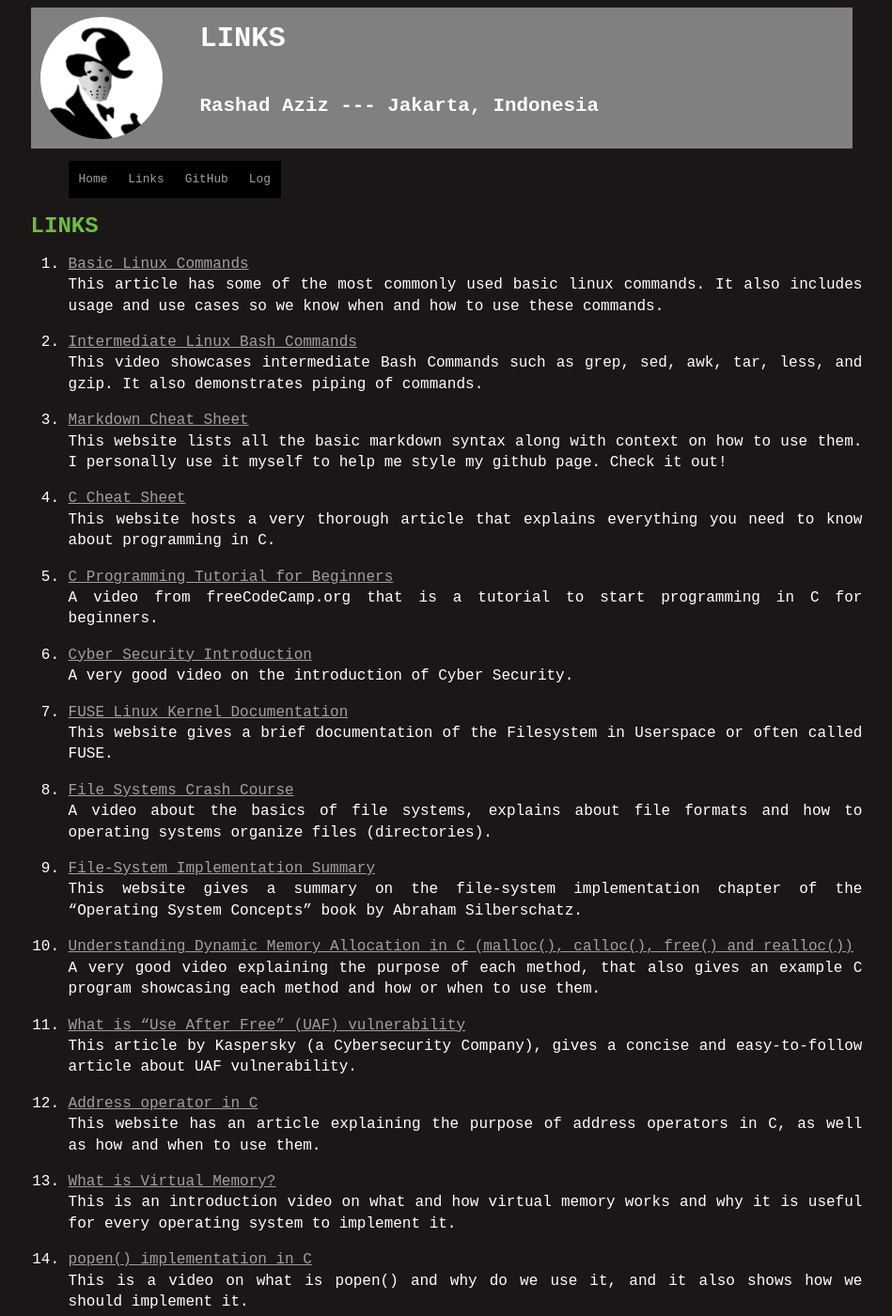
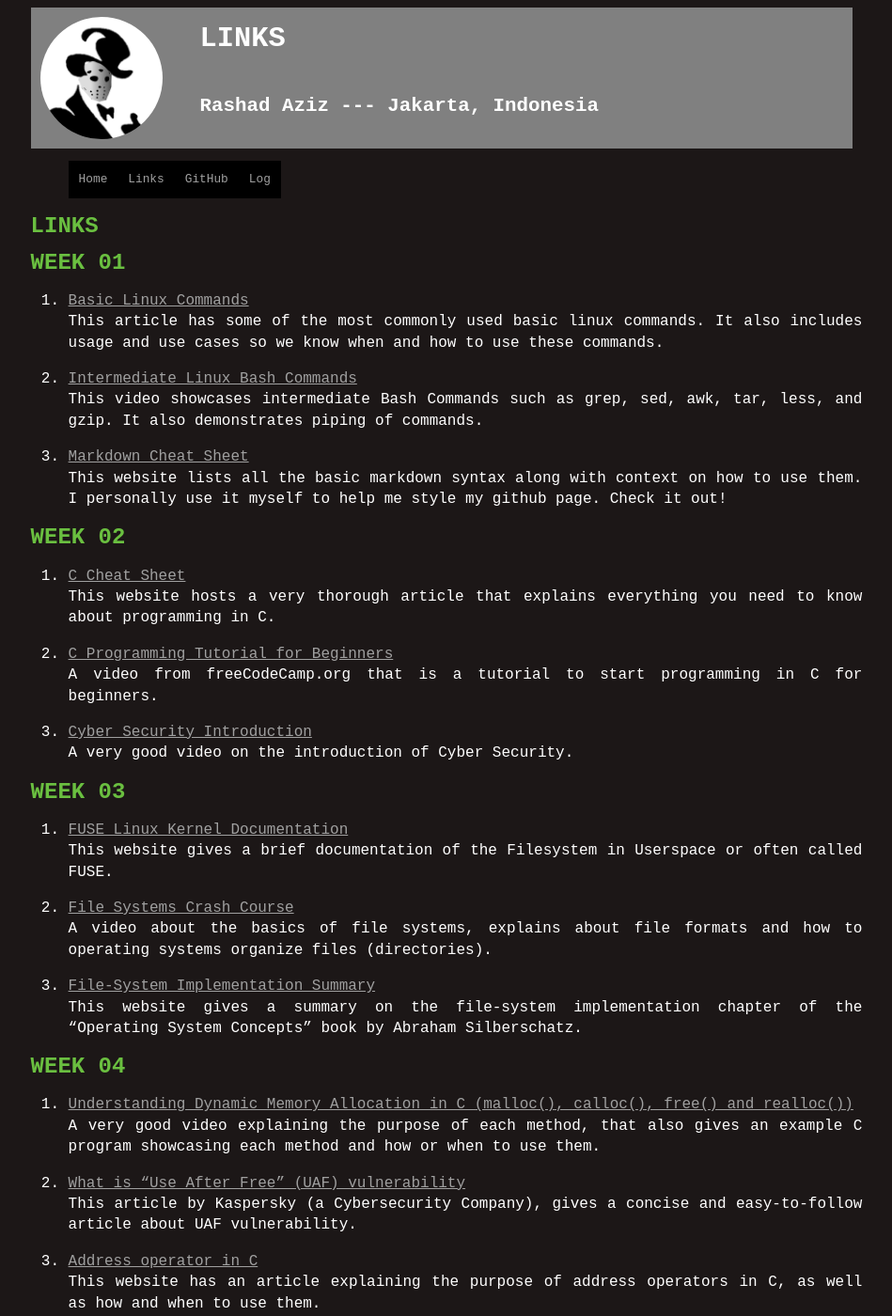
Before and after one commit to rashadaziz/os212, a Jekyll site: the page built from links.md, in a window 1280 px wide and 1400 px high. Shown: the whole window at 94% size, without its empty margins (165-1114 px from the left). Built offline with Jekyll 4.4.1, drawn with Linux system fonts in a browser that asks for light colours; our own code applies the rules of GitHub Pages for plain Markdown files; some of the changed text lies outside the part shown.

Commit message:
updated links.md

```diff
--- a/links.md
+++ b/links.md
@@ -4,6 +4,7 @@ permalink: /LINKS/
 
 # LINKS
 
+## WEEK 01
 1. [Basic Linux Commands](https://www.hostinger.com/tutorials/linux-commands)<br>
 This article has some of the most commonly used basic linux commands.
 It also includes usage and use cases so we know when and how to use these commands.
@@ -16,6 +17,7 @@ It also demonstrates piping of commands.
 This website lists all the basic markdown syntax along with context on how to use them.
 I personally use it myself to help me style my github page. Check it out!
 
+## WEEK 02
 4. [C Cheat Sheet](https://developerinsider.co/c-programming-language-cheat-sheet/)<br>
 This website hosts a very thorough article that explains everything you need to know about programming in C.
 
@@ -25,6 +27,7 @@ A video from freeCodeCamp.org that is a tutorial to start programming in C for b
 6. [Cyber Security Introduction](https://www.youtube.com/watch?v=aIq44rZntmg)<br>
 A very good video on the introduction of Cyber Security.
 
+## WEEK 03
 7. [FUSE Linux Kernel Documentation](https://www.kernel.org/doc/html/latest/filesystems/fuse.html)<br>
 This website gives a brief documentation of the Filesystem in Userspace or often called FUSE.
 
@@ -34,6 +37,7 @@ A video about the basics of file systems, explains about file formats and how to
 9. [File-System Implementation Summary](https://www.cs.uic.edu/~jbell/CourseNotes/OperatingSystems/12_FileSystemImplementation.html)<br>
 This website gives a summary on the file-system implementation chapter of the "Operating System Concepts" book by Abraham Silberschatz.
 
+## WEEK 04
 10. [Understanding Dynamic Memory Allocation in C (malloc(), calloc(), free() and realloc())](https://www.youtube.com/watch?v=xDVC3wKjS64)<br>
 A very good video explaining the purpose of each method, that also gives an example C program showcasing each method and how or when to use them.
 
@@ -43,18 +47,21 @@ This article by Kaspersky (a Cybersecurity Company), gives a concise and easy-to
 12. [Address operator in C](https://www.educba.com/address-operator-in-c/)<br>
 This website has an article explaining the purpose of address operators in C, as well as how and when to use them.
 
+## WEEK 05
 13. [What is Virtual Memory?](https://www.youtube.com/watch?v=qlH4-oHnBb8)<br>
 This is an introduction video on what and how virtual memory works and why it is useful for every operating system to implement it.
 
 14. [popen() implementation in C](https://www.youtube.com/watch?v=tEQHRaPAL-o)<br>
 This is a video on what is popen() and why do we use it, and it also shows how we should implement it.
 
+## WEEK 06
 15. [Threads Cheat Sheet](https://github.com/okeeffed/cheat-sheets/blob/master/COMP3520-OS/3-Threads.md)<br>
 A cheat sheet that explains a bunch of terms about Threads. This gives a very good and concise explanation about threads in Operating Systems.
 
 16. [Processes Summary](https://www.cs.uic.edu/~jbell/CourseNotes/OperatingSystems/3_Processes.html)<br>
 This website gives a summary on what Processes are and how they work in our Operating Systems.
 
+## WEEK 07
 17. [Process Synchronization](https://www.youtube.com/watch?v=ph2awKa8r5Y)<br>
 This video gives an explanation on the problems that arise when multiple processes share the same logical address space, and how to solve these problems in an orderly fashion
 
```
